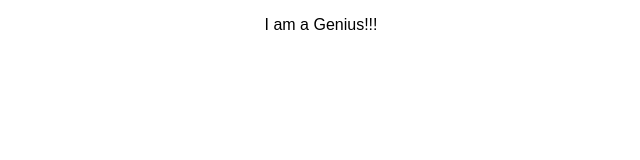
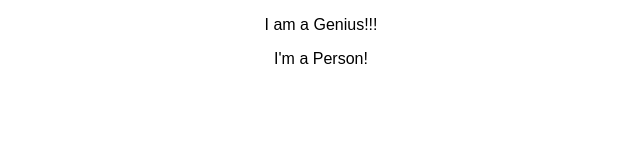
Before and after one commit to nephisto1954/my-app, a React (Create React App) app: page / in a window 1280 px wide. Shown: the top 160 px of the page, without its empty margins (319-959 px from the left). Built offline with nearby package versions, Linux system fonts and the light colour scheme.

Commit message:
Person component

```diff
--- a/src/App.js
+++ b/src/App.js
@@ -1,11 +1,13 @@
 import React, { Component } from 'react';
 import './App.css';
+import Person from './Person/Person';
 
 class App extends Component {
   render() {
     return (
       <div className="App">
         <p>I am a Genius!!!</p>
+        <Person />
       </div>
     );
   }
--- /dev/null
+++ b/src/Person/Person.js
@@ -0,0 +1,8 @@
+import React from 'react';
+
+
+const person = () => {
+  return <p>I'm a Person! </p>
+};
+
+export default person;
```
